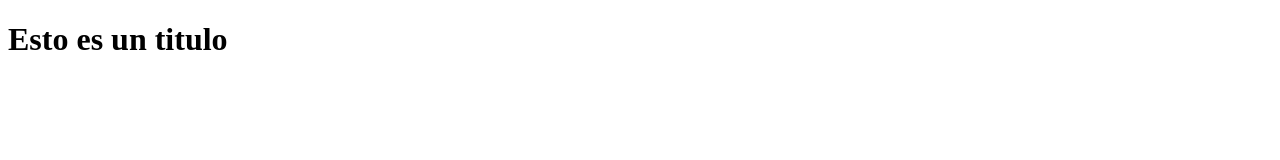
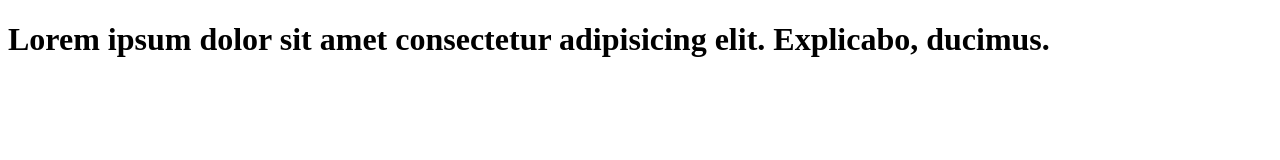
Before and after one commit to casangel2/ControlVersion, a plain HTML site: page index.html in a window 1280 px wide. Drawn offline with Linux system fonts and the light colour scheme.

Commit message:
restoure lorem 10 tags

```diff
--- a/index.html
+++ b/index.html
@@ -8,7 +8,7 @@
 </head>
 
 <body>
-    <h1>Esto es un titulo</h1>
+    <h1>Lorem ipsum dolor sit amet consectetur adipisicing elit. Explicabo, ducimus.</h1>
 </body>
 
 </html>
```
